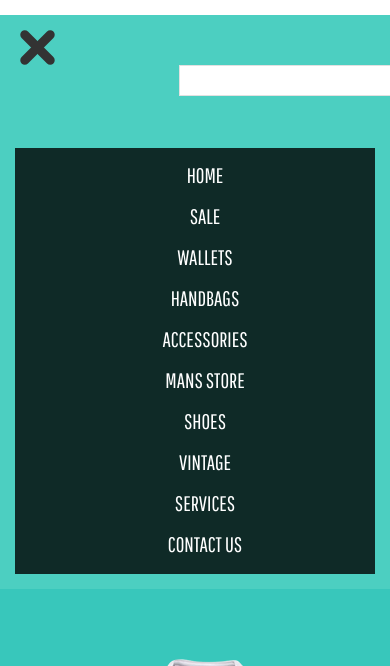
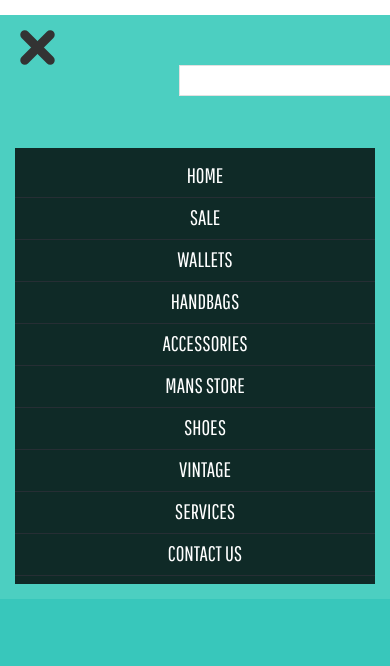
Before and after one commit to elnish/aditii, a plain HTML site: page index.html in a window 390 px wide. Both pictures are taken after a click on the element 37 px from the left and 149 px from the top of the page. Shown: the part 102-768 px from the top of the page. Drawn offline with nearby package versions, Linux system fonts and the light colour scheme.

Commit message:
menu fix

```diff
--- a/style/media.css
+++ b/style/media.css
@@ -111,11 +111,7 @@
 }
 
 .menu__links  {
-  position: relative
   display: none;
-  top: 0;
-  right: 0;
-  left: 0;
   margin-top: 52px;
   background-color: rgba(0, 0, 0, 0.8);
   z-index: 1000;
@@ -126,6 +122,7 @@
   padding: 10px 0;
   text-align: center;
   color: #ffffff;
+  border-bottom: 1px solid rgba(44, 48, 56, 0.8);
 }
 
 .menu__item__line {
--- a/style/style.css
+++ b/style/style.css
@@ -24,8 +24,7 @@ li {
   list-style: none;
 }
 
-.container,
-.menu .menu__links {
+.container {
   display: flex;
   flex-direction: row;
   flex-wrap: wrap;
@@ -142,7 +141,9 @@ li {
  }
 
  .menu__links {
+   display: flex;
    justify-content: center;
+   flex-wrap: wrap;
    padding-top: 8px;
    padding-bottom: 8px;
  }
```
